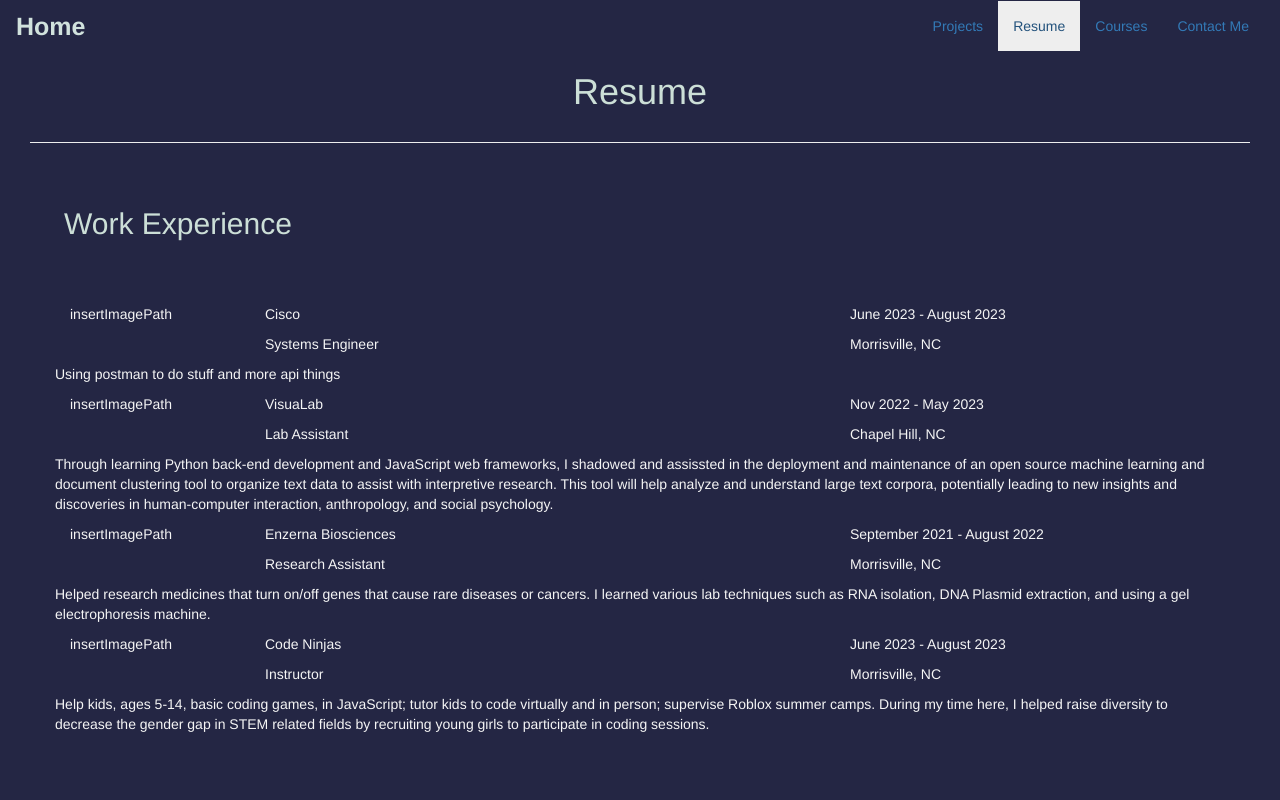
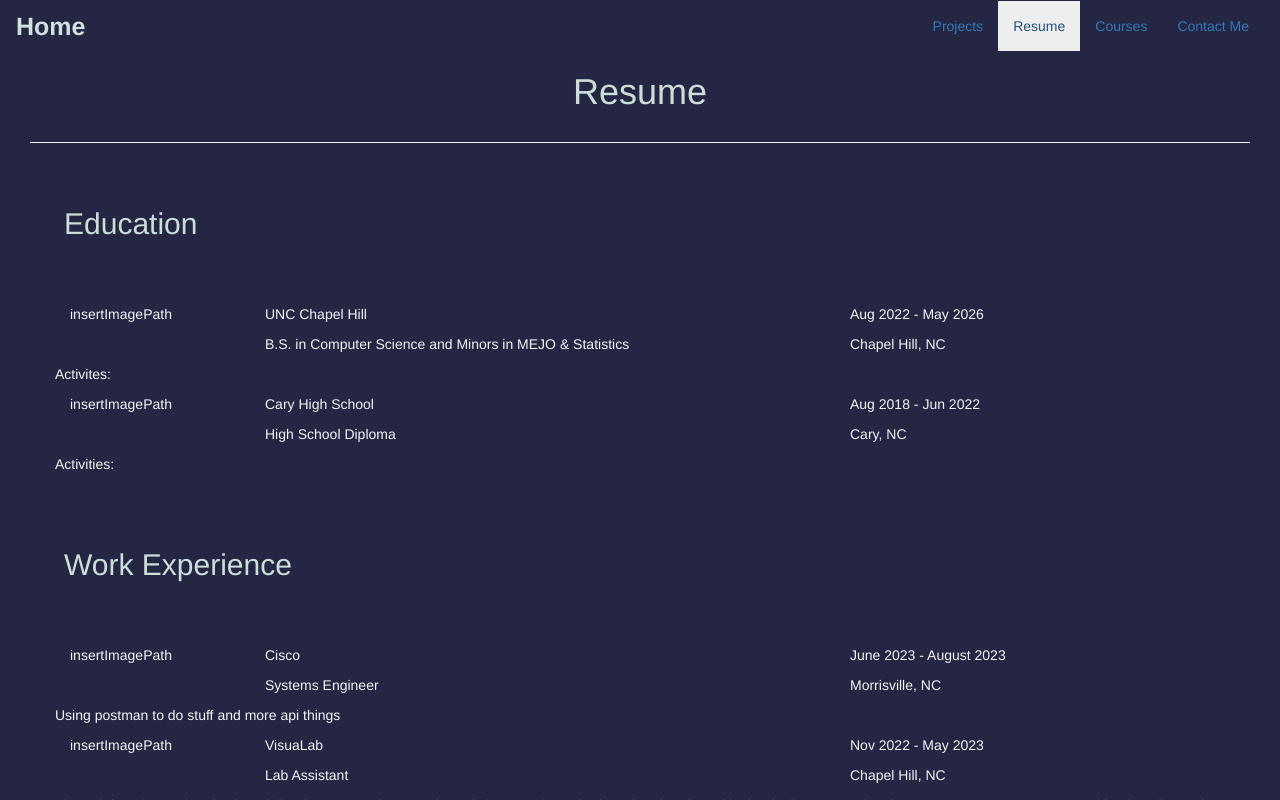
Before and after one commit to skanta04/portfolio, an Angular app: page / in a window 1280 px wide. Both pictures are taken after a click on the link "Resume". Shown: the top 800 px of the page. Built offline with nearby package versions, Linux system fonts and the light colour scheme.

Commit message:
adding work to resume

```diff
--- a/src/app/resume/experience-model.ts
+++ b/src/app/resume/experience-model.ts
@@ -15,4 +15,5 @@
         this.imagePath = imagePath;
         this.location = location;
     }
+
 }
--- a/src/app/resume/resume.component.html
+++ b/src/app/resume/resume.component.html
@@ -1,7 +1,30 @@
 
 <h1 style="text-align: center;">Resume</h1>
 <hr>
+<h2 class="h2margin">Education</h2>
+
+<div class="container border border-primary"
+*ngFor="let work of works">
+    <div class="row">
+        <div class="col-xs-2">
+            <p>{{work.imagePath}}</p>
+        </div>
+        <div class="col-xs-6">
+            <p>{{ work.name }}</p>
+            <p>{{ work.role}}</p>
+        </div>
+        <div class="col-xs-4">
+            <p>{{work.date}}</p>
+            <p>{{ work.location }}</p>
+        </div>
+    </div>
+    <div class="row">
+        <p>{{work.description}}</p>
+    </div>
+</div>
+
 <h2 class="h2margin">Work Experience</h2>
+
 <div class="container border border-primary"
 *ngFor="let experience of experiences">
     <div class="row">
--- a/src/app/resume/resume.component.ts
+++ b/src/app/resume/resume.component.ts
@@ -14,4 +14,9 @@
     new Experience('Enzerna Biosciences', 'Research Assistant', 'September 2021 - August 2022','Helped research medicines that turn on/off genes that cause rare diseases or cancers. I learned various lab techniques such as RNA isolation, DNA Plasmid extraction, and using a gel electrophoresis machine.', 'insertImagePath', 'Morrisville, NC' ),
     new Experience('Code Ninjas', 'Instructor', 'June 2023 - August 2023','Help kids, ages 5-14, basic coding games, in JavaScript; tutor kids to code virtually and in person; supervise Roblox summer camps. During my time here, I helped raise diversity to decrease the gender gap in STEM related fields by recruiting young girls to participate in coding sessions.', 'insertImagePath', 'Morrisville, NC' )
   ]
+
+  works: Experience[] = [
+    new Experience('UNC Chapel Hill', "B.S. in Computer Science and Minors in MEJO & Statistics", 'Aug 2022 - May 2026', 'Activites: ', 'insertImagePath','Chapel Hill, NC'),
+    new Experience('Cary High School', 'High School Diploma', 'Aug 2018 - Jun 2022', 'Activities:', "insertImagePath", 'Cary, NC')
+  ]
 }
```
